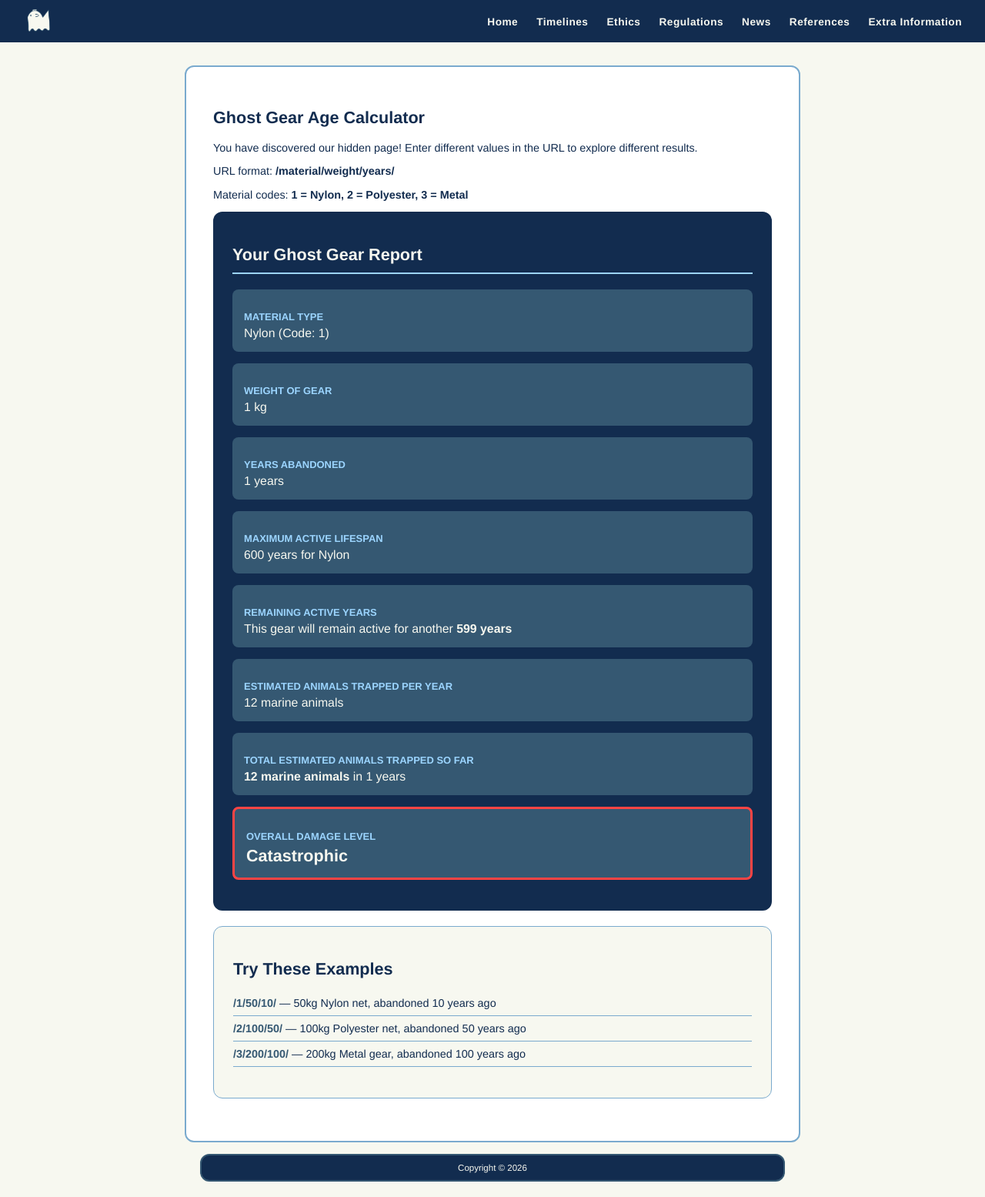
After one commit to Anastasiya-K29/Django-Ghost-Fishing, a Django app: page /1/1/1/ in a window 1280 px wide. The commit adds this page. Shown: the whole page at 77% size. Run offline with Django 5.2, Linux system fonts and the light colour scheme.

Commit message:
Add ghost gear calculator and update CSS with colour palette

```diff
--- /dev/null
+++ b/test_root/pages/templates/pages/ghost_gear.html
@@ -0,0 +1,66 @@
+{% extends "base.html" %}
+
+{% block title %}Ghost Gear Calculator{% endblock title %}
+
+{% block main_content %}
+
+<h1>Ghost Gear Age Calculator</h1>
+<p>You have discovered our hidden page! Enter different values in the URL to explore different results.</p>
+<p>URL format: <strong>/material/weight/years/</strong></p>
+<p>Material codes: <strong>1 = Nylon, 2 = Polyester, 3 = Metal</strong></p>
+
+<div class="gear-result">
+    <h2>Your Ghost Gear Report</h2>
+
+    <div class="gear-stat">
+        <h3>Material Type</h3>
+        <p>{{ material_name }} (Code: {{ material }})</p>
+    </div>
+
+    <div class="gear-stat">
+        <h3>Weight of Gear</h3>
+        <p>{{ weight }} kg</p>
+    </div>
+
+    <div class="gear-stat">
+        <h3>Years Abandoned</h3>
+        <p>{{ years }} years</p>
+    </div>
+
+    <div class="gear-stat">
+        <h3>Maximum Active Lifespan</h3>
+        <p>{{ base_years }} years for {{ material_name }}</p>
+    </div>
+
+    <div class="gear-stat">
+        <h3>Remaining Active Years</h3>
+        <p>This gear will remain active for another <strong>{{ remaining_years }} years</strong></p>
+    </div>
+
+    <div class="gear-stat">
+        <h3>Estimated Animals Trapped Per Year</h3>
+        <p>{{ animals_per_year }} marine animals</p>
+    </div>
+
+    <div class="gear-stat">
+        <h3>Total Estimated Animals Trapped So Far</h3>
+        <p><strong>{{ total_animals }} marine animals</strong> in {{ years }} years</p>
+    </div>
+
+    <div class="gear-stat damage-{{ damage_colour }}">
+        <h3>Overall Damage Level</h3>
+        <p class="damage-level">{{ damage_level }}</p>
+    </div>
+
+</div>
+
+<div class="gear-info">
+    <h2>Try These Examples</h2>
+    <ul>
+        <li><a href="/1/50/10/">/1/50/10/</a> — 50kg Nylon net, abandoned 10 years ago</li>
+        <li><a href="/2/100/50/">/2/100/50/</a> — 100kg Polyester net, abandoned 50 years ago</li>
+        <li><a href="/3/200/100/">/3/200/100/</a> — 200kg Metal gear, abandoned 100 years ago</li>
+    </ul>
+</div>
+
+{% endblock main_content %}
--- a/test_root/pages/urls.py
+++ b/test_root/pages/urls.py
@@ -2,6 +2,7 @@ from django.urls import path
 from . import views
 
 urlpatterns = [
+    path('<int:material>/<int:weight>/<int:years>/', views.ghost_gear, name='ghost_gear'),
     path('<str:pagename>/', views.index, name='index'),
     path('', views.index, name='index'),
 ]
--- a/test_root/pages/views.py
+++ b/test_root/pages/views.py
@@ -9,3 +9,53 @@ def index(request, pagename=''):
         'content': pg.content
     }
     return render(request, 'base.html', context)
+
+def ghost_gear(request, material, weight, years):
+
+    # Material types
+    materials = {
+        1: ('Nylon', 600),
+        2: ('Polyester', 400),
+        3: ('Metal', 200),
+    }
+
+    # Default to nylon if invalid material number entered
+    material_name, base_years = materials.get(material, ('Unknown Material', 500))
+
+    # Calculate how long gear will remain active
+    remaining_years = max(0, base_years - years)
+
+    # Calculate estimated animals trapped per year based on weight
+    animals_per_year = weight * 12
+
+    # Total estimated animals trapped so far
+    total_animals = animals_per_year * years
+
+    # Calculate damage level
+    if remaining_years > 300:
+        damage_level = 'Catastrophic'
+        damage_colour = 'red'
+    elif remaining_years > 100:
+        damage_level = 'Severe'
+        damage_colour = 'orange'
+    elif remaining_years > 50:
+        damage_level = 'Moderate'
+        damage_colour = 'yellow'
+    else:
+        damage_level = 'Low'
+        damage_colour = 'green'
+
+    context = {
+        'title': 'Ghost Gear Calculator',
+        'material': material,
+        'material_name': material_name,
+        'weight': weight,
+        'years': years,
+        'remaining_years': remaining_years,
+        'animals_per_year': animals_per_year,
+        'total_animals': total_animals,
+        'damage_level': damage_level,
+        'damage_colour': damage_colour,
+        'base_years': base_years,
+    }
+    return render(request, 'pages/ghost_gear.html', context)
--- a/test_root/test_site/static/main.css
+++ b/test_root/test_site/static/main.css
@@ -1,18 +1,19 @@
 @charset "utf-8";
 
 body {
-    background-color: #E0E0E0;
+    background-color: #F7F8F0;
     font-family: Gotham, "Helvetica Neue", Helvetica, Arial, sans-serif;
     font-size: 0.9em;
-    color: #474747;
+    color: #122C4F;
     margin: 0;
-    padding: 20px;
+    padding-top: 65px;
 }
 
 #wrapper {
     width: 800px;
     margin-left: auto;
     margin-right: auto;
+    padding: 20px;
 }
 
 /* NAVBAR */
@@ -61,12 +62,7 @@ body {
 }
 
 #nav ul li a:hover {
-    color: #7aaace;
-}
-
-/* push content down so it doesn't hide behind fixed navbar */
-body {
-    padding-top: 65px;
+    color: #9CD5FF;
 }
 
 /* NAVBAR END */
@@ -75,21 +71,253 @@ body {
     width: 100%;
     background-color: #FFFFFF;
     border-radius: 12px;
-    border: 2px solid #BBBBBB;
-    padding: 20px;
+    border: 2px solid #7AAACE;
+    padding: 35px;
     margin-bottom: 15px;
     box-sizing: border-box;
     text-align: justify;
 }
 
 #footer {
-    width: 100%;
-    background-color: #FFFFFF;
+    width: 95%;
+    background-color: #122C4F;
     border-radius: 12px;
-    border: 2px solid #BBBBBB;
+    border: 2px solid #355872;
     text-align: center;
     font-size: 0.8em;
     padding: 10px;
-    color: #969696;
+    color: #F7F8F0;
     box-sizing: border-box;
+    margin-left: auto;
+    margin-right: auto;
 }
+
+/* HOME PAGE */
+.hero {
+    background-color: #122C4F;
+    color: #F7F8F0;
+    padding: 40px;
+    border-radius: 12px;
+    margin-bottom: 25px;
+    text-align: center;
+}
+
+.hero h1 {
+    font-size: 1.8em;
+    margin-bottom: 15px;
+    color: #F7F8F0;
+}
+
+.hero-text {
+    font-size: 1.1em;
+    color: #9CD5FF;
+    line-height: 1.7;
+}
+
+.info-section {
+    background-color: #F7F8F0;
+    border-radius: 12px;
+    border: 1px solid #7AAACE;
+    padding: 25px;
+    margin-bottom: 20px;
+}
+
+.info-section h2 {
+    color: #122C4F;
+    font-size: 1.3em;
+    margin-bottom: 10px;
+    border-bottom: 2px solid #9CD5FF;
+    padding-bottom: 8px;
+}
+
+.info-section p {
+    line-height: 1.8;
+    color: #355872;
+}
+
+/* NEWS PAGE */
+.news-controls {
+    background-color: #9CD5FF;
+    padding: 15px;
+    border-radius: 8px;
+    margin-bottom: 25px;
+    border: 1px solid #7AAACE;
+}
+
+.search-input {
+    padding: 8px 12px;
+    border: 1px solid #7AAACE;
+    border-radius: 6px;
+    font-size: 0.9em;
+    width: 250px;
+    margin-right: 10px;
+}
+
+.year-select {
+    padding: 8px 12px;
+    border: 1px solid #7AAACE;
+    border-radius: 6px;
+    font-size: 0.9em;
+    margin-right: 10px;
+}
+
+.search-btn {
+    padding: 8px 16px;
+    background-color: #355872;
+    color: #F7F8F0;
+    border: none;
+    border-radius: 6px;
+    font-size: 0.9em;
+    cursor: pointer;
+    margin-right: 5px;
+}
+
+.search-btn:hover {
+    background-color: #122C4F;
+}
+
+.clear-btn {
+    padding: 8px 16px;
+    background-color: #7AAACE;
+    color: #F7F8F0;
+    border-radius: 6px;
+    font-size: 0.9em;
+    text-decoration: none;
+}
+
+.clear-btn:hover {
+    background-color: #355872;
+}
+
+.news-article {
+    padding: 20px;
+    margin-bottom: 20px;
+    background-color: #F7F8F0;
+    border-radius: 8px;
+    border: 1px solid #7AAACE;
+}
+
+.news-article h3 {
+    color: #122C4F;
+    font-size: 1.3em;
+    margin-bottom: 5px;
+}
+
+.news-date {
+    font-size: 0.85em;
+    color: #355872;
+    margin-bottom: 10px;
+    font-style: italic;
+}
+
+.news-article p {
+    line-height: 1.7;
+    color: #355872;
+}
+
+.results-info {
+    font-size: 0.9em;
+    color: #355872;
+    margin-bottom: 15px;
+    padding: 8px;
+    background-color: #9CD5FF;
+    border-radius: 6px;
+}
+
+.no-results {
+    text-align: center;
+    color: #7AAACE;
+    padding: 30px;
+    font-style: italic;
+}
+
+/* GHOST GEAR CALCULATOR */
+.gear-result {
+    background-color: #122C4F;
+    border-radius: 12px;
+    padding: 25px;
+    margin-bottom: 20px;
+    color: #F7F8F0;
+}
+
+.gear-result h2 {
+    color: #F7F8F0;
+    border-bottom: 2px solid #9CD5FF;
+    padding-bottom: 10px;
+    margin-bottom: 20px;
+}
+
+.gear-stat {
+    background-color: #355872;
+    border-radius: 8px;
+    padding: 15px;
+    margin-bottom: 15px;
+}
+
+.gear-stat h3 {
+    color: #9CD5FF;
+    font-size: 0.9em;
+    margin-bottom: 5px;
+    text-transform: uppercase;
+}
+
+.gear-stat p {
+    color: #F7F8F0;
+    font-size: 1.1em;
+    margin: 0;
+}
+
+.damage-red {
+    border: 3px solid #ff4444;
+}
+
+.damage-orange {
+    border: 3px solid #ff9944;
+}
+
+.damage-yellow {
+    border: 3px solid #ffdd44;
+}
+
+.damage-green {
+    border: 3px solid #44bb44;
+}
+
+.damage-level {
+    font-size: 1.5em !important;
+    font-weight: bold;
+}
+
+.gear-info {
+    background-color: #F7F8F0;
+    border-radius: 12px;
+    border: 1px solid #7AAACE;
+    padding: 25px;
+    margin-bottom: 20px;
+}
+
+.gear-info h2 {
+    color: #122C4F;
+    margin-bottom: 15px;
+}
+
+.gear-info ul {
+    list-style: none;
+    padding: 0;
+}
+
+.gear-info li {
+    padding: 8px 0;
+    border-bottom: 1px solid #7AAACE;
+}
+
+.gear-info li a {
+    color: #355872;
+    font-weight: bold;
+    text-decoration: none;
+}
+
+.gear-info li a:hover {
+    color: #122C4F;
+    text-decoration: underline;
+}
--- a/test_root/test_site/templates/base.html
+++ b/test_root/test_site/templates/base.html
@@ -26,10 +26,12 @@
             </nav>
         </header>
         <section id="main">
+            {% block main_content %}
             <h1>{{ title }}</h1>
             {% autoescape off %}
             <p>{{ content }}</p>
             {% endautoescape %}
+            {% endblock main_content %}
         </section>
         <footer id="footer">Copyright &copy; 2026</footer>
     </div>
```
Also changed, not shown: test_root/pages/migrations/0004_newsarticle.py (added), test_root/pages/templates/pages/news.html (added).
